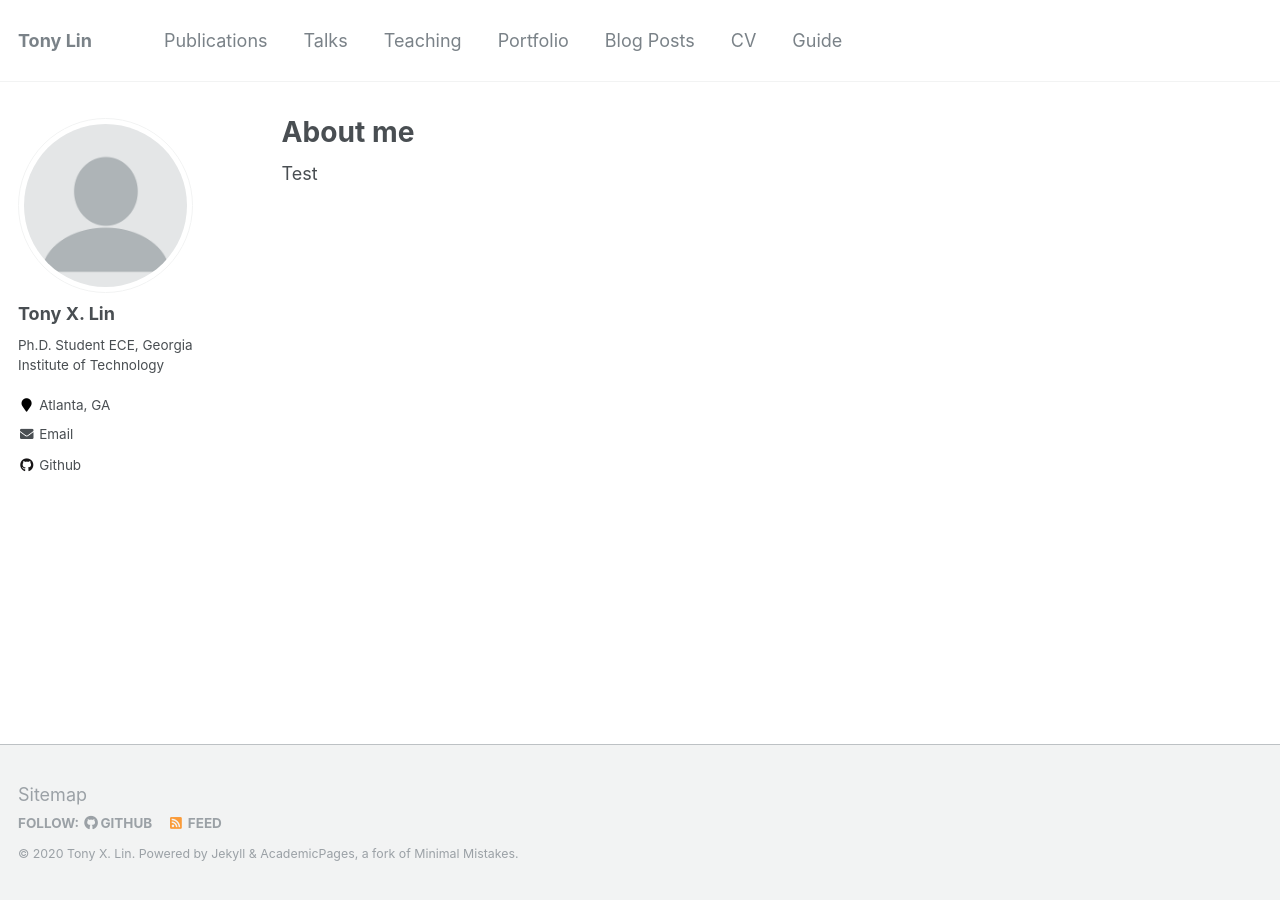
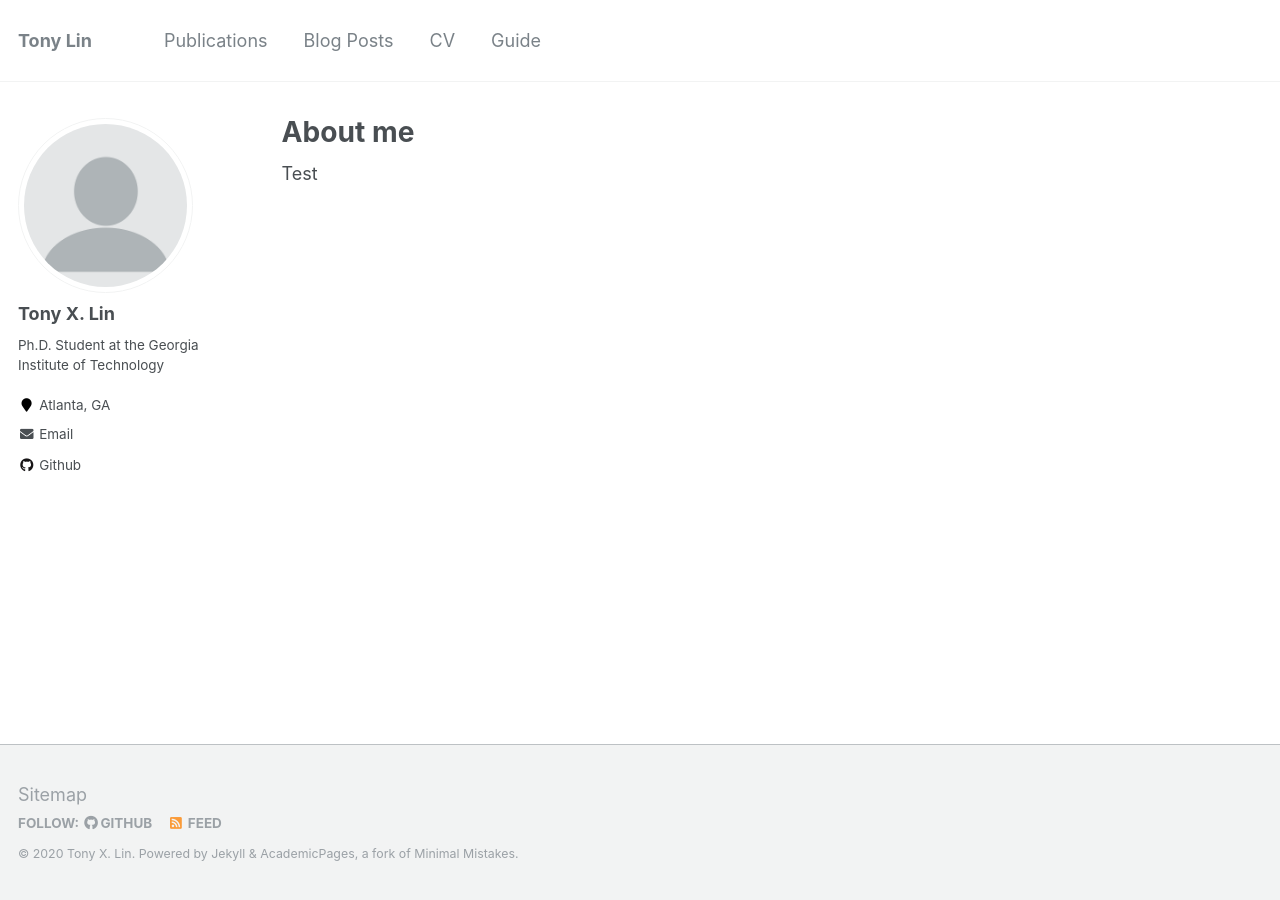
Before and after one commit to tony-x-lin/tony-x-lin.github.io, a Jekyll site: the page built from _pages/about.md, in a window 1280 px wide. Built offline with Jekyll 4.4.1, drawn with Linux system fonts in a browser that asks for light colours.

Commit message:
changed menu

```diff
--- a/_config.yml
+++ b/_config.yml
@@ -54,7 +54,7 @@ atom_feed:
 author:
   name             : "Tony X. Lin"
   avatar           : "profile.png"
-  bio              : "Ph.D. Student\n ECE, Georgia Institute of Technology"
+  bio              : "Ph.D. Student at the Georgia Institute of Technology"
   location         : "Atlanta, GA"
   googlescholar    :
   email            : "tlin339@gatech.edu"
--- a/_data/navigation.yml
+++ b/_data/navigation.yml
@@ -2,15 +2,6 @@
 main:
   - title: "Publications"
     url: /publications/
-
-  - title: "Talks"
-    url: /talks/
-
-  - title: "Teaching"
-    url: /teaching/
-
-  - title: "Portfolio"
-    url: /portfolio/
 
   - title: "Blog Posts"
     url: /year-archive/
```
